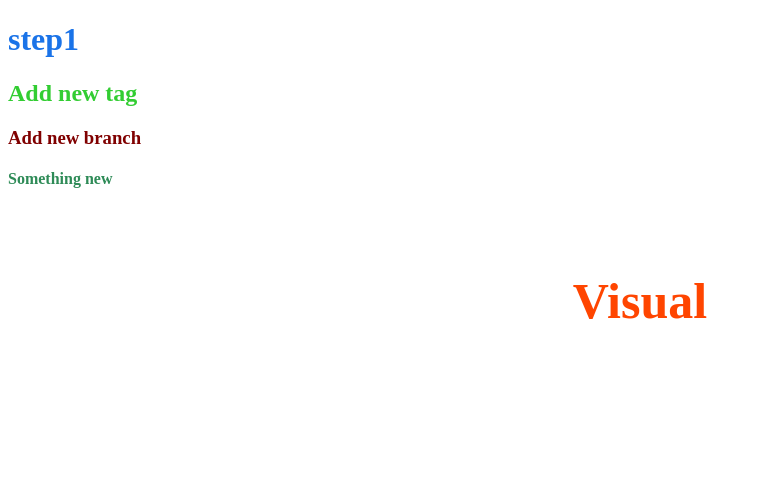
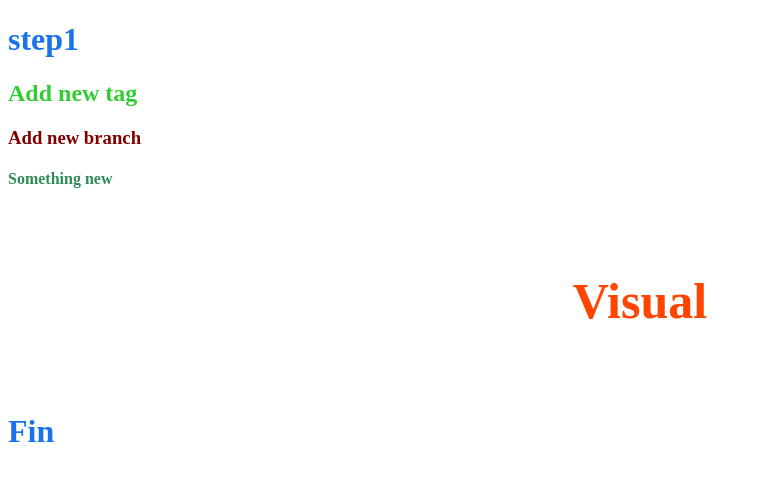
Before and after one commit to SvitlG/advance, a plain HTML site: page index.html in a window 1280 px wide. Shown: the whole page, without its empty margins (0-760 px from the left). Drawn offline with Linux system fonts and the light colour scheme.

Commit message:
final commit

```diff
--- a/index.html
+++ b/index.html
@@ -20,6 +20,8 @@
 
     <h5>Visual</h5>
 
+    <h1>Fin</h1>
+
 </body>
 
 </html>
```
